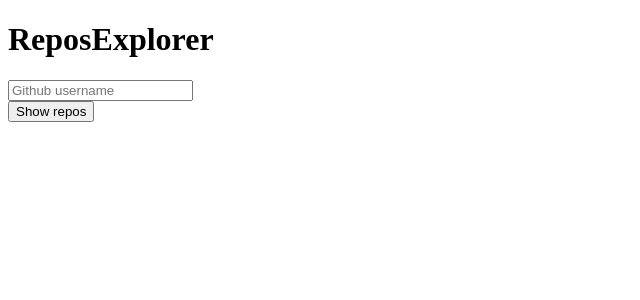
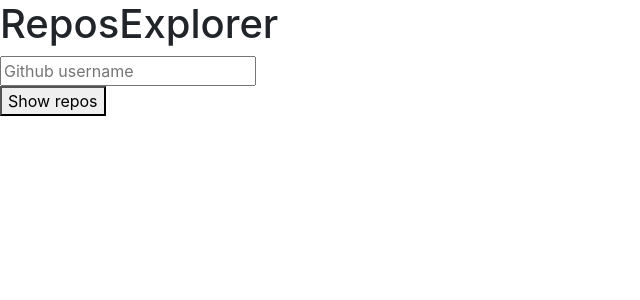
Before and after one commit to sequba/repos-explorer, an Angular app: page / in a window 1280 px wide. Shown: the top 300 px of the page, without its empty margins (0-640 px from the left). Built offline with nearby package versions, Linux system fonts and the light colour scheme.

Commit message:
Install bootstrap

```diff
--- a/package.json
+++ b/package.json
@@ -19,6 +19,7 @@
     "@angular/platform-browser": "~9.0.7",
     "@angular/platform-browser-dynamic": "~9.0.7",
     "@angular/router": "~9.0.7",
+    "bootstrap": "^4.4.1",
     "rxjs": "~6.5.4",
     "tslib": "^1.10.0",
     "zone.js": "~0.10.2"
@@ -28,10 +29,12 @@
     "@angular/cli": "~9.0.7",
     "@angular/compiler-cli": "~9.0.7",
     "@angular/language-service": "~9.0.7",
-    "@types/node": "^12.11.1",
     "@types/jasmine": "~3.5.0",
     "@types/jasminewd2": "~2.0.3",
+    "@types/node": "^12.11.1",
     "codelyzer": "^5.1.2",
+    "fibers": "^4.0.2",
+    "html-webpack-plugin": "^4.2.0",
     "jasmine-core": "~3.5.0",
     "jasmine-spec-reporter": "~4.2.1",
     "karma": "~4.3.0",
@@ -39,6 +42,7 @@
     "karma-coverage-istanbul-reporter": "~2.1.0",
     "karma-jasmine": "~2.0.1",
     "karma-jasmine-html-reporter": "^1.4.2",
+    "node-sass": "^4.13.1",
     "protractor": "~5.4.3",
     "ts-node": "~8.3.0",
     "tslint": "~5.18.0",
--- a/src/index.html
+++ b/src/index.html
@@ -6,6 +6,11 @@
   <base href="/">
   <meta name="viewport" content="width=device-width, initial-scale=1">
   <link rel="icon" type="image/x-icon" href="favicon.ico">
+  <!-- <link rel="stylesheet" href="https://unpkg.com/purecss@1.0.1/build/pure-min.css" integrity="sha384-oAOxQR6DkCoMliIh8yFnu25d7Eq/PHS21PClpwjOTeU2jRSq11vu66rf90/cZr47" crossorigin="anonymous"> -->
+  <!-- <link rel="stylesheet" href="https://cdn.jsdelivr.net/npm/picnic@6.5.2/picnic.min.css" integrity="sha256-OM84p8NUaviDLJNL+AOndl05TOKObX0fqn5tDCDjBqc=" crossorigin="anonymous"> -->
+  <!-- <link rel="stylesheet" href="https://cdnjs.cloudflare.com/ajax/libs/milligram/1.3.0/milligram.min.css" integrity="sha256-Ro/wP8uUi8LR71kwIdilf78atpu8bTEwrK5ZotZo+Zc=" crossorigin="anonymous" /> -->
+  <!-- <link rel="stylesheet" href="https://unpkg.com/wingcss"/> -->
+  <!-- <link rel="stylesheet" href="https://unpkg.com/marx-css/css/marx.min.css"> -->
 </head>
 <body>
   <rex-root></rex-root>
--- a/src/styles.scss
+++ b/src/styles.scss
@@ -1 +1,8 @@
 /* You can add global styles to this file, and also import other style files */
+
+// Your variable overrides
+// $body-bg: #0f0;
+// $body-color: #f00;
+
+// Bootstrap and its default variables
+@import "../node_modules/bootstrap/scss/bootstrap";
```
Also changed, not shown: angular.json (line endings or trailing spaces), 1 other file (tests, documents, lock files or other folders).
